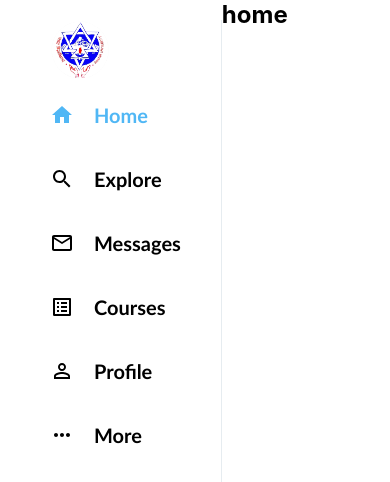
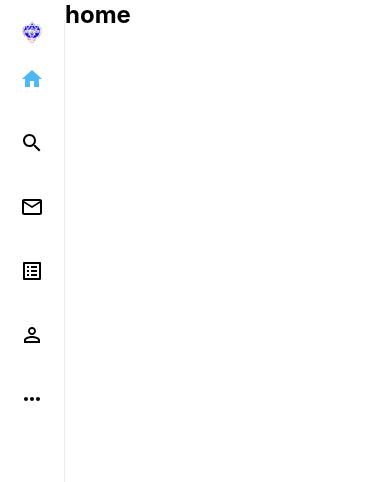
Before and after one commit to vishalkanu01/oss, a React (Create React App) app: page / in a window 390 px wide. Shown: the top 482 px of the page. Built offline with nearby package versions, Linux system fonts and the light colour scheme.

Commit message:
sidebar is responsive now

```diff
--- a/src/App.css
+++ b/src/App.css
@@ -1,6 +1,6 @@
 body{
-    --twitter-color: #50b7f5;
-    --twitter-background: #e6ecf0;
+    --oss-color: #50b7f5;
+    --oss-background: #e6ecf0;
 }
 .app{
     display: flex;
@@ -10,3 +10,9 @@ body{
     margin-right: auto;
     padding: 0 10px;
 }
+@media screen and (min-width: 200px) and (max-width: 500px) {
+    .app{
+
+        padding: 0 0px;
+    }
+}
--- a/src/Sidebar.css
+++ b/src/Sidebar.css
@@ -1,16 +1,29 @@
-.sidebar{
-    border-right: 1px solid var(--twitter-background);
-    flex: 0.3;
+.sidebar {
+    border-right: 1px solid var(--oss-background);
+    flex: 0.1;
     margin-top: 20px;
     padding-left: 20px;
     padding-right: 20px;
     font-family: 'Trebuchet MS', 'Lucida Sans Unicode', 'Lucida Grande', 'Lucida Sans', Arial, sans-serif;
 }
 
-.twitter_icon{
-color: var(--twitter-color);
-margin-left: 20px;
-margin-right: 20px;
-width: 60px;
-height: 60px;
+.logo_icon {
+    color: var(--oss-color);
+    margin-left: 20px;
+    margin-right: 20px;
+    width: 60px;
+    height: 60px;
 }
+
+@media screen and (min-width: 200px) and (max-width: 500px) {
+    .sidebar {
+
+        padding-left: 0px;
+        padding-right: 0px;
+    }
+    .logo_icon {
+
+        width: 24px;
+        height: 24px;
+    }
+}
--- a/src/Sidebar.js
+++ b/src/Sidebar.js
@@ -3,9 +3,7 @@ import logo from './utils/PU-logo.png'
 import HomeIcon from '@mui/icons-material/Home';
 import SidebarOption from "./SidebarOption";
 import SearchIcon from "@mui/icons-material/Search";
-import NotificationsNoneIcon from "@mui/icons-material/NotificationsNone";
 import MailOutlineIcon from "@mui/icons-material/MailOutline";
-import BookmarkBorderIcon from "@mui/icons-material/BookmarkBorder";
 import ListAltIcon from "@mui/icons-material/ListAlt";
 import PermIdentityIcon from "@mui/icons-material/PermIdentity";
 import MoreHorizIcon from "@mui/icons-material/MoreHoriz";
@@ -13,12 +11,10 @@ import MoreHorizIcon from "@mui/icons-material/MoreHoriz";
 function Sidebar() {
     return (
         <div className="sidebar">
-            <img src={logo}className="twitter_icon" />
+            <img src={logo}className="logo_icon" />
             <SidebarOption active Icon={HomeIcon} text="Home" />
             <SidebarOption Icon={SearchIcon} text="Explore" />
-            {/* <SidebarOption Icon={NotificationsNoneIcon} text="Notifications" /> */}
             <SidebarOption Icon={MailOutlineIcon} text="Messages" />
-            {/* <SidebarOption Icon={BookmarkBorderIcon} text="Bookmarks" /> */}
             <SidebarOption Icon={ListAltIcon} text="Courses" />
             <SidebarOption Icon={PermIdentityIcon} text="Profile" />
             <SidebarOption Icon={MoreHorizIcon} text="More" />
--- a/src/SidebarOption.css
+++ b/src/SidebarOption.css
@@ -7,7 +7,7 @@
     background-color: #e8f5fe;
     border-radius: 30px;
     /* hover font color */
-    color: var(--twitter-color);
+    color: var(--oss-color);
     transition: color 100ms ease-out;
 }
 
@@ -22,5 +22,11 @@
 }
 
 .sidebarOption--active{
-    color:var(--twitter-color);
+    color:var(--oss-color);
 }
+
+@media screen and (min-width: 200px) and (max-width: 500px) {
+    #h2 {
+     display: none;
+    }
+  }
--- a/src/SidebarOption.js
+++ b/src/SidebarOption.js
@@ -4,7 +4,7 @@ function SidebarOption({ active, text, Icon }) {
     return (
         <div className={`sidebarOption ${active && 'sidebarOption--active'}`}>
             <Icon />
-            <h2>{text}</h2>
+            <h2 id="h2">{text}</h2>
         </div>
     )
 }
```
